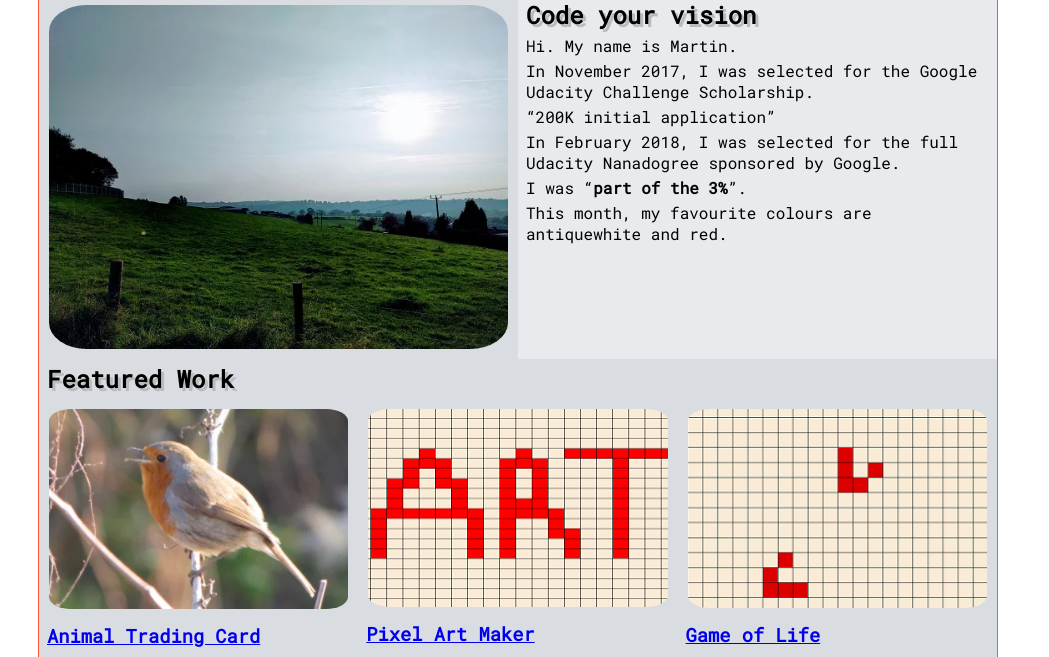
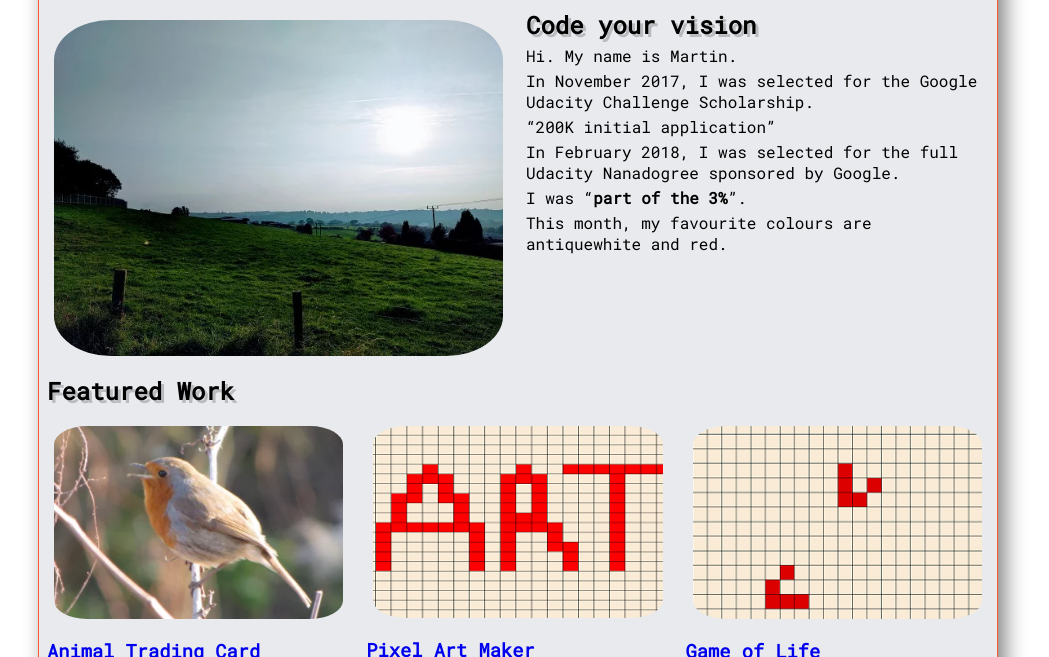
Before and after one commit to MagicMart/martin-tudor-portfolio2, a plain HTML site: page index.html in a window 1280 px wide. Shown: the part 156-813 px from the top of the page, without its empty margins (122-1171 px from the left). Drawn offline with Linux system fonts and the light colour scheme.

Commit message:
Update styles.css

```diff
--- a/styles.css
+++ b/styles.css
@@ -1,7 +1,10 @@
 * {
+
     -webkit-box-sizing: border-box;
+
     box-sizing: border-box;
 }
+
 
 body {
     font-family: "Roboto Mono", monospace;
@@ -29,10 +32,11 @@ a {
 /*class grid will make sure the page doesn't expand beyond 960px*/
 
 .grid {
+    box-shadow: 7px -5px 20px 0px #808080;
     max-width: 960px;
     margin: 0 auto;
     border: 1px solid #ff5733;
-    background: #d9dce0;
+    background: #e8eaed;
 }
 
 
@@ -102,8 +106,8 @@ a {
 /*give the images some padding and rounded corners*/
 
 img {
-    padding: 10px;
-    border-radius: 10%;
+    padding: 15px;
+    border-radius: 15%;
 }
 
 .article-img {
@@ -113,9 +117,11 @@ img {
 
 /*article text is a slightly lighter grey than the body grey*/
 
-.article-text {
+/* .article-text {
     background-color: #e8eaed;
 }
+ */
+
 
 
 /*below 611px, the main section will be one column*/
```
